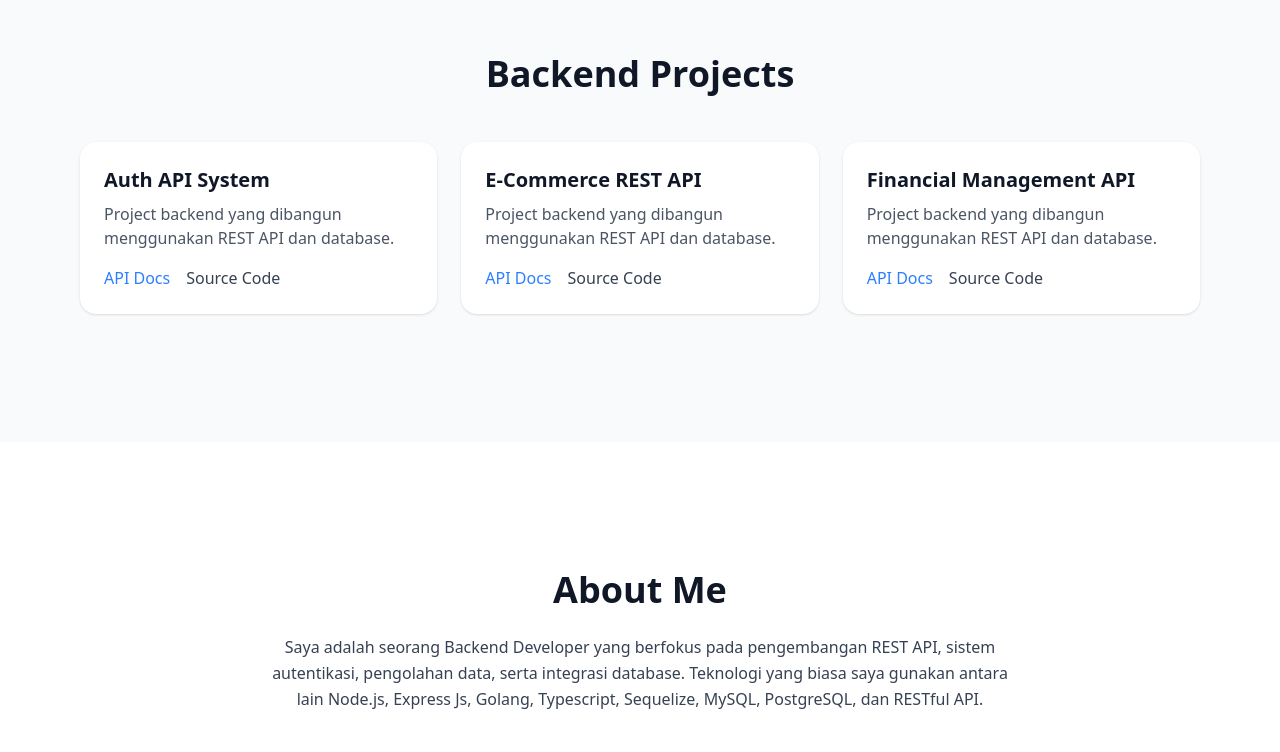
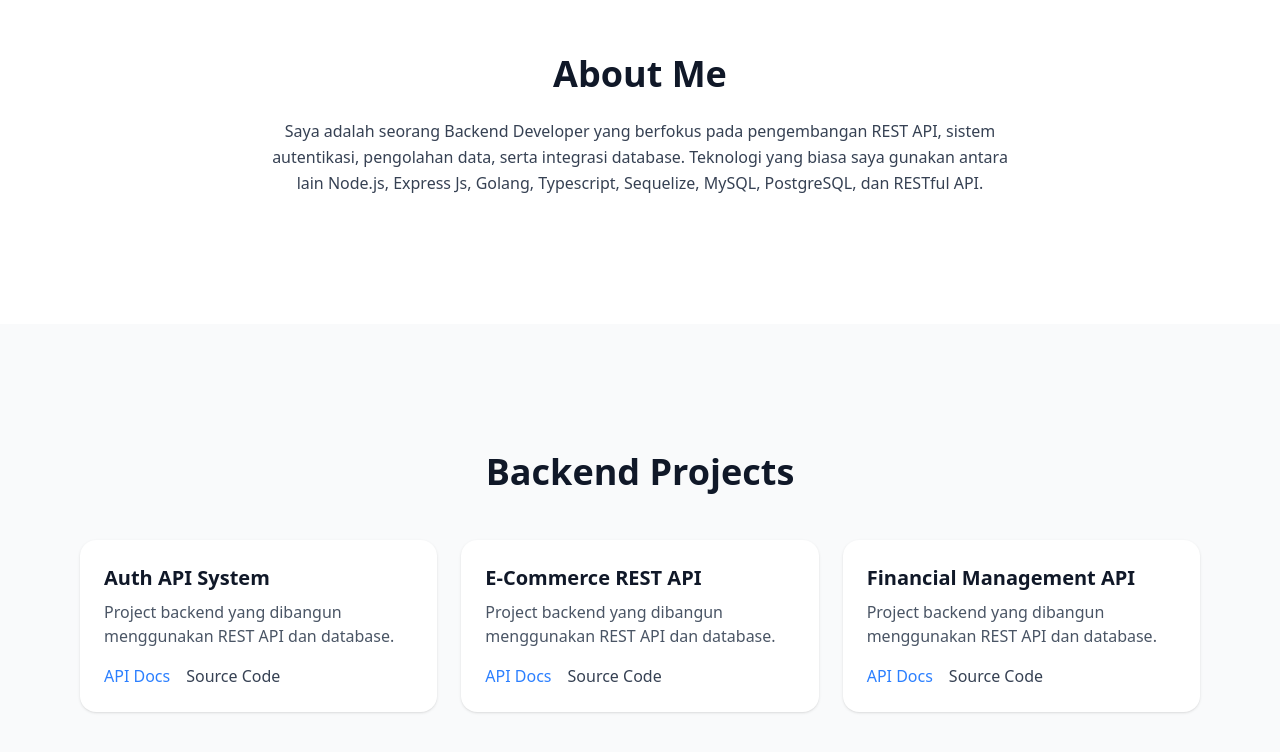
Before and after one commit to ardhisparahita/portfolio, a React (Vite) app: page / in a window 1280 px wide. Shown: the part 954-1706 px from the top of the page. Built offline with nearby package versions, Linux system fonts and the light colour scheme.

Commit message:
refactor: rename HomePage.tsx to Home.tsx and AboutPage.tsx to About.tsx

```diff
--- a/src/App.tsx
+++ b/src/App.tsx
@@ -1,8 +1,8 @@
 import Footer from "./components/Footer";
 import Navbar from "./components/Navbar";
-import About from "./Pages/AboutPage";
+import About from "./Pages/About";
 import Contact from "./Pages/Contact";
-import Home from "./Pages/HomePage";
+import Home from "./Pages/Home";
 import Project from "./Pages/Project";
 
 function App() {
@@ -13,8 +13,8 @@ function App() {
 
         <main className="pt-20">
           <Home />
+          <About />
           <Project />
-          <About />
           <Contact />
         </main>
         <Footer />
```
Also changed, not shown: src/Pages/About.tsx (renamed from src/Pages/AboutPage.tsx), src/Pages/Home.tsx (renamed from src/Pages/HomePage.tsx).
